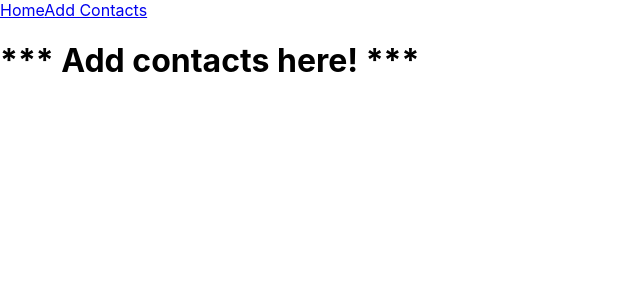
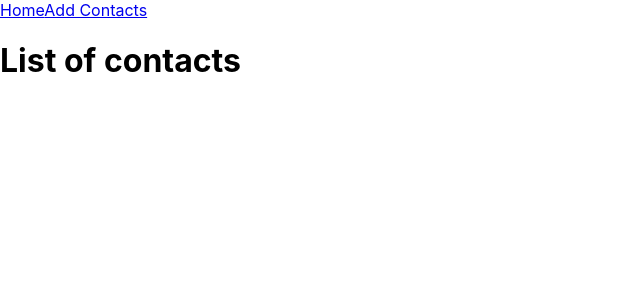
Before and after one commit to EricMellow/contacts, a React (Create React App) app: page / in a window 1280 px wide. Shown: the top 300 px of the page, without its empty margins (0-640 px from the left). Built offline with nearby package versions, Linux system fonts and the light colour scheme.

Commit message:
Change ContactList to stateful for search

```diff
--- a/src/components/AddContacts/AddContacts.js
+++ b/src/components/AddContacts/AddContacts.js
@@ -0,0 +1,21 @@
+import React, { Component } from "react";
+import './AddContacts.css';
+
+class AddContacts extends Component {
+  constructor() {
+    super();
+    this.state = {
+
+    };
+  }
+
+  render() {
+    return (
+      <div>
+        <h1>*ADD CONTACTS HERE*</h1>
+      </div>
+    );
+  }
+}
+
+export default AddContacts;
--- a/src/components/ContactList/ContactList.js
+++ b/src/components/ContactList/ContactList.js
@@ -12,7 +12,7 @@ class ContactList extends Component {
   render() {
     return (
       <div>
-        <h1>*** Add contacts here! ***</h1>
+        <h1>List of contacts</h1>
       </div>
     );
   }
```
